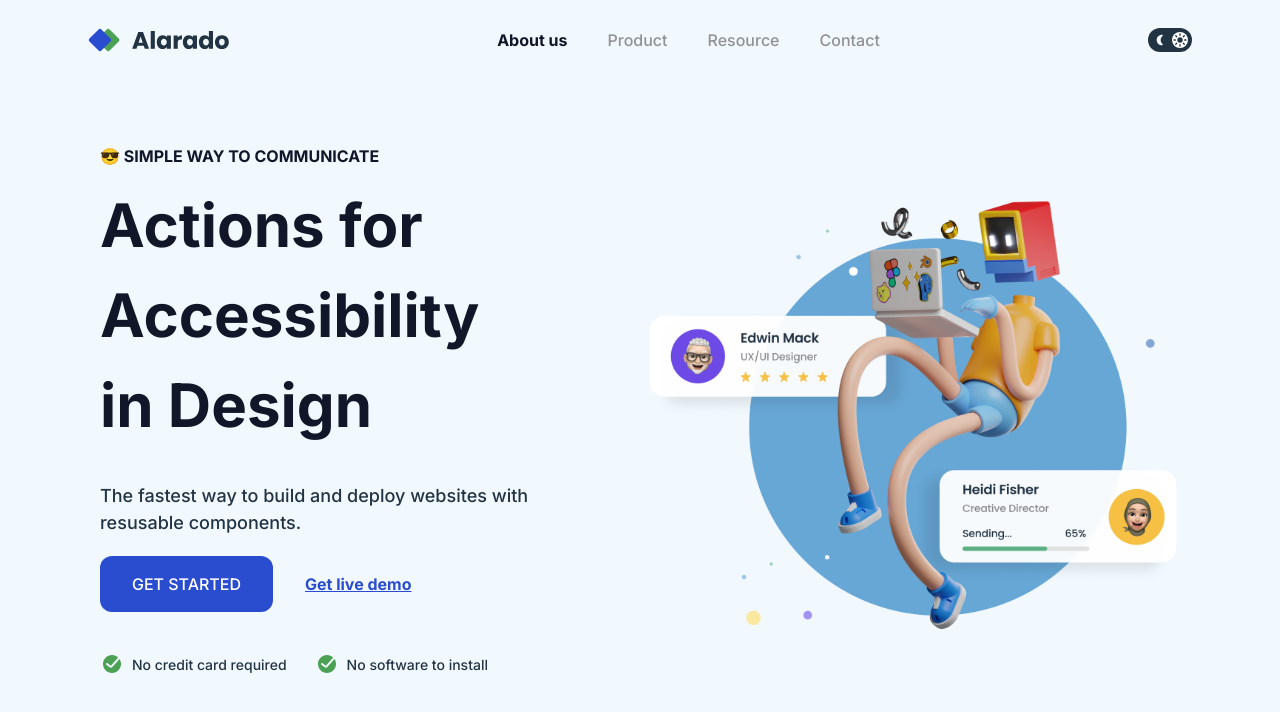
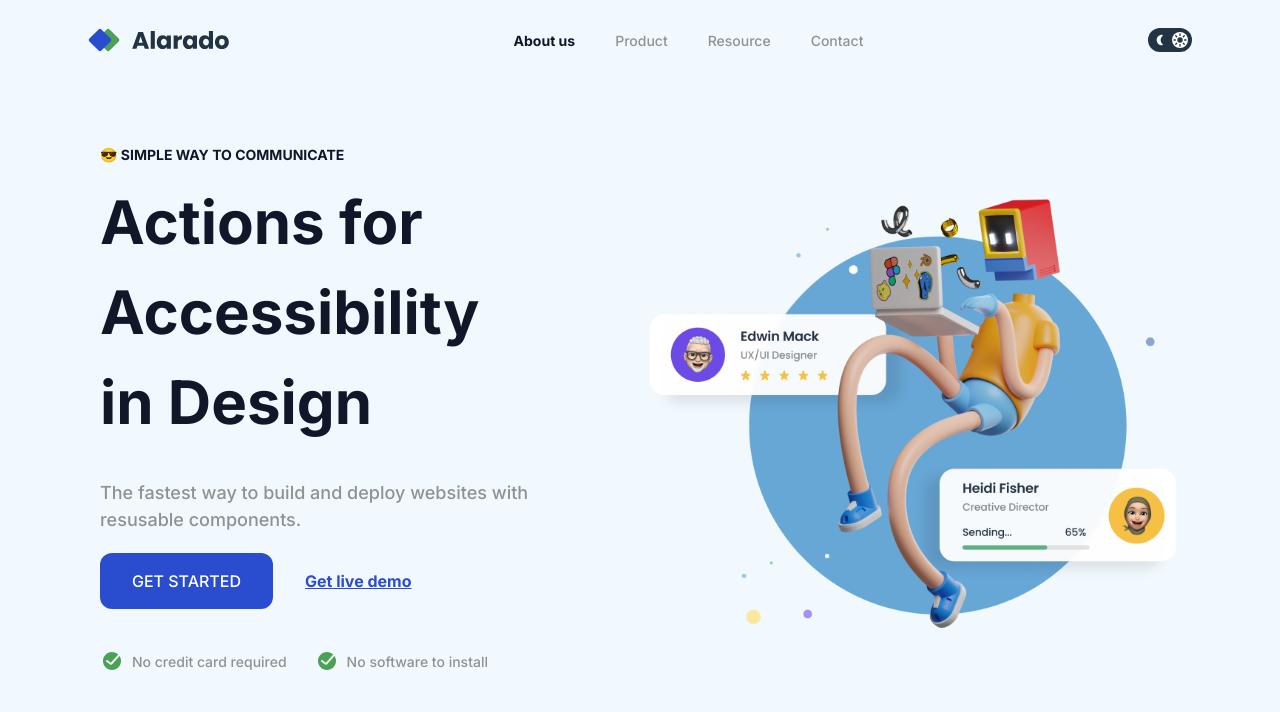
Before and after one commit to EdiedRamos/devchallenges, a Next.js app: page /single-homepage in a window 1280 px wide. Shown: the top 712 px of the page. Built offline with nearby package versions, Linux system fonts and the light colour scheme.

Commit message:
feat: update styles

```diff
--- a/src/app/single-homepage/(components)/content.tsx
+++ b/src/app/single-homepage/(components)/content.tsx
@@ -2,13 +2,13 @@ export function Content() {
   return (
     <main className="flex flex-wrap px-10 mx-auto mt-16 font-medium">
       <div className="w-full lg:w-[50%] order-2 lg:order-1">
-        <p className="uppercase text-sh-black dark:text-sh-white font-bold text-cs-16">
+        <p className="uppercase text-sh-black dark:text-sh-white font-bold text-cs-14">
           😎 Simple way to communicate
         </p>
         <h1 className="text-cs-60 font-bold max-w-96 mt-3 text-sh-black dark:text-sh-white">
           Actions for Accessibility in Design
         </h1>
-        <p className="mt-8 max-w-[500px]  text-cs-18 text-sh-dark">
+        <p className="mt-8 max-w-[500px]  text-cs-18 text-sh-gray">
           The fastest way to build and deploy websites with resusable
           components.
         </p>
@@ -22,7 +22,7 @@ export function Content() {
             </p>
           </button>
         </div>
-        <div className="flex gap-7 mt-10 text-cs-14 text-sh-dark">
+        <div className="flex gap-7 mt-10 text-cs-14 text-sh-gray">
           <div className="flex gap-2 items-center">
             <img
               src="/single-homepage/Done_ring_round_fill.svg"
--- a/src/app/single-homepage/(components)/header.tsx
+++ b/src/app/single-homepage/(components)/header.tsx
@@ -21,7 +21,7 @@ export function Header() {
   }, [showMobileMenu]);
 
   return (
-    <header className="flex flex-wrap justify-between items-center">
+    <header className="flex flex-wrap justify-between items-center text-cs-14">
       <div>
         <img
           src="/single-homepage/alarado-icon-homepage-dark.svg"
```
